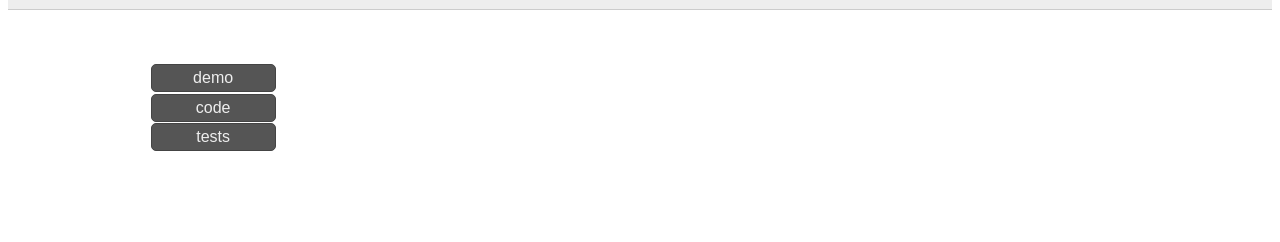
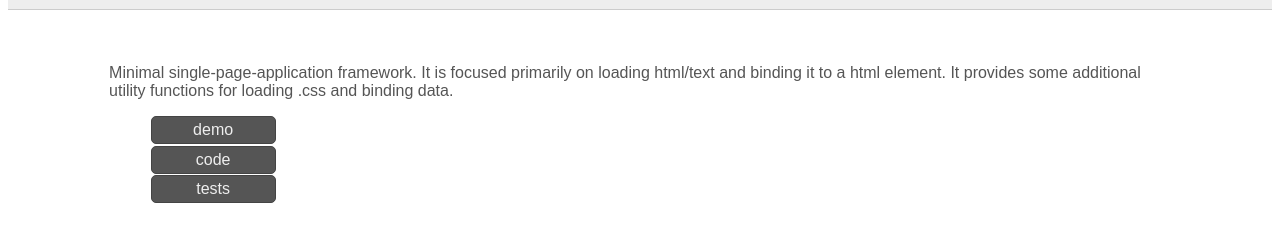
Before and after one commit to unstableconfiguration/lite, a plain HTML site: page index.html in a window 1280 px wide. Shown: the part 62-304 px from the top of the page. Drawn offline with Linux system fonts and the light colour scheme.

Commit message:
basic intro paragraph

```diff
--- a/index.html
+++ b/index.html
@@ -1,4 +1,3 @@
-
 <!DOCTYPE html>
 <head>
     <meta charset="UTF-8">
@@ -10,7 +9,7 @@
         <a href='index.html'>gridify</a>
     </div>
     <div class='site-content'>
-        <p></p>
+        <p>Minimal single-page-application framework. It is focused primarily on loading html/text and binding it to a html element. It provides some additional utility functions for loading .css and binding data.</p>
 
         <ul class='ul-links'>
             <li><a href='site/demo.html'>demo</a></li>
```
